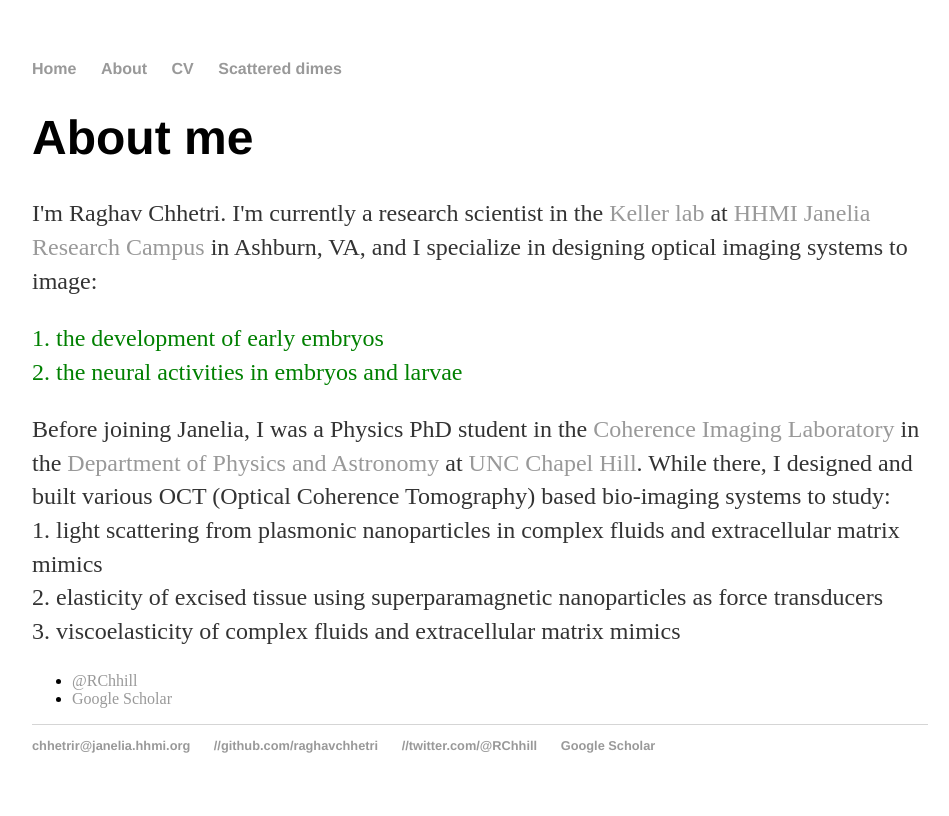
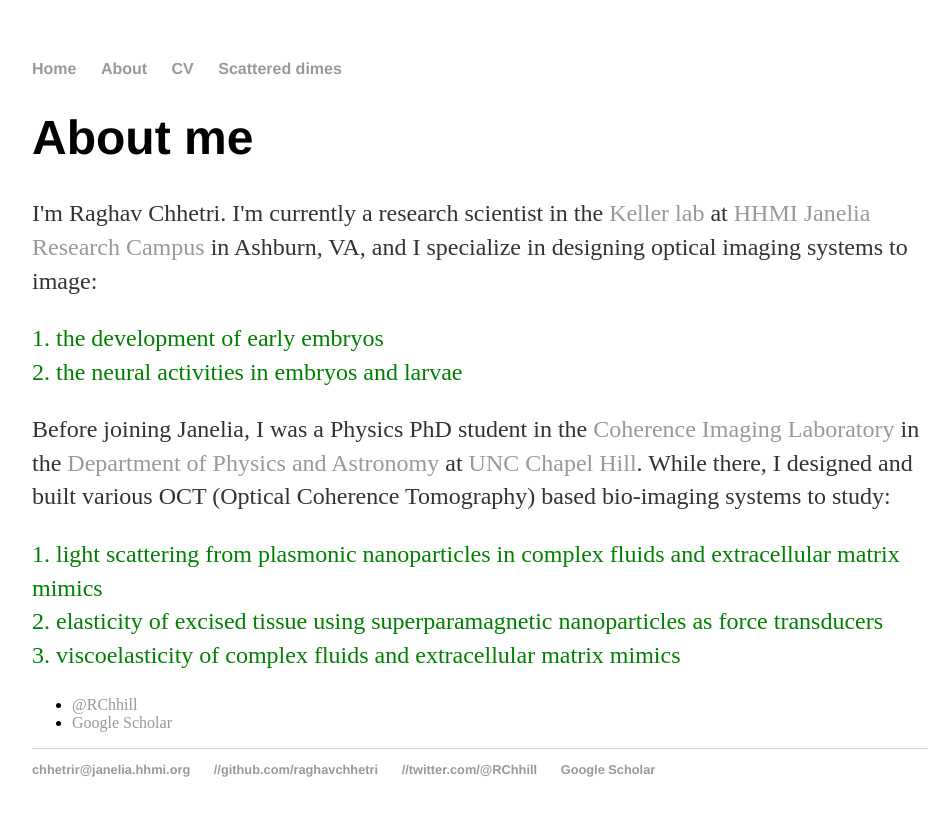
Before and after one commit to raghavchhetri/raghavchhetri.github.io, a Jekyll site: the page built from about/index.html, in a window 1280 px wide. Shown: the top 816 px of the page, without its empty margins (160-1109 px from the left). Built offline with Jekyll 4.4.1, drawn with Linux system fonts in a browser that asks for light colours.

Commit message:
Update index.html

```diff
--- a/about/index.html
+++ b/about/index.html
@@ -5,14 +5,14 @@
 		<div class="about">
 			<h1>About me</h1>
 			<p>I'm Raghav Chhetri. I'm currently a research scientist in the <a href="https://www.janelia.org/lab/keller-lab">Keller lab</a> at <a href="https://www.janelia.org/">HHMI Janelia Research Campus</a> in Ashburn, VA, and
-				I specialize in designing optical imaging systems to image: </p>
+				I specialize in designing optical imaging systems to image:
 				<p style="color:green;font-size:24px;"> 1. the development of early embryos
 				<br> 2. the neural activities in embryos and larvae </p>
 
 			<p>Before joining Janelia, I was a Physics PhD student in the <a href="https://users.physics.unc.edu/~aold/">Coherence Imaging Laboratory</a> in the
 				<a href="https://physics.unc.edu/">Department of Physics and Astronomy</a> at <a href="https://www.unc.edu/"> UNC Chapel Hill</a>. While there, I designed and built various OCT
 				(Optical Coherence Tomography) based bio-imaging systems to study:
-				<br> 1. light scattering from plasmonic nanoparticles in complex fluids and extracellular matrix mimics
+				<p style="color:green;font-size:24px;"> 1. light scattering from plasmonic nanoparticles in complex fluids and extracellular matrix mimics
 				<br> 2. elasticity of excised tissue using superparamagnetic nanoparticles as force transducers
 				<br> 3. viscoelasticity of complex fluids and extracellular matrix mimics </p>
 
```
